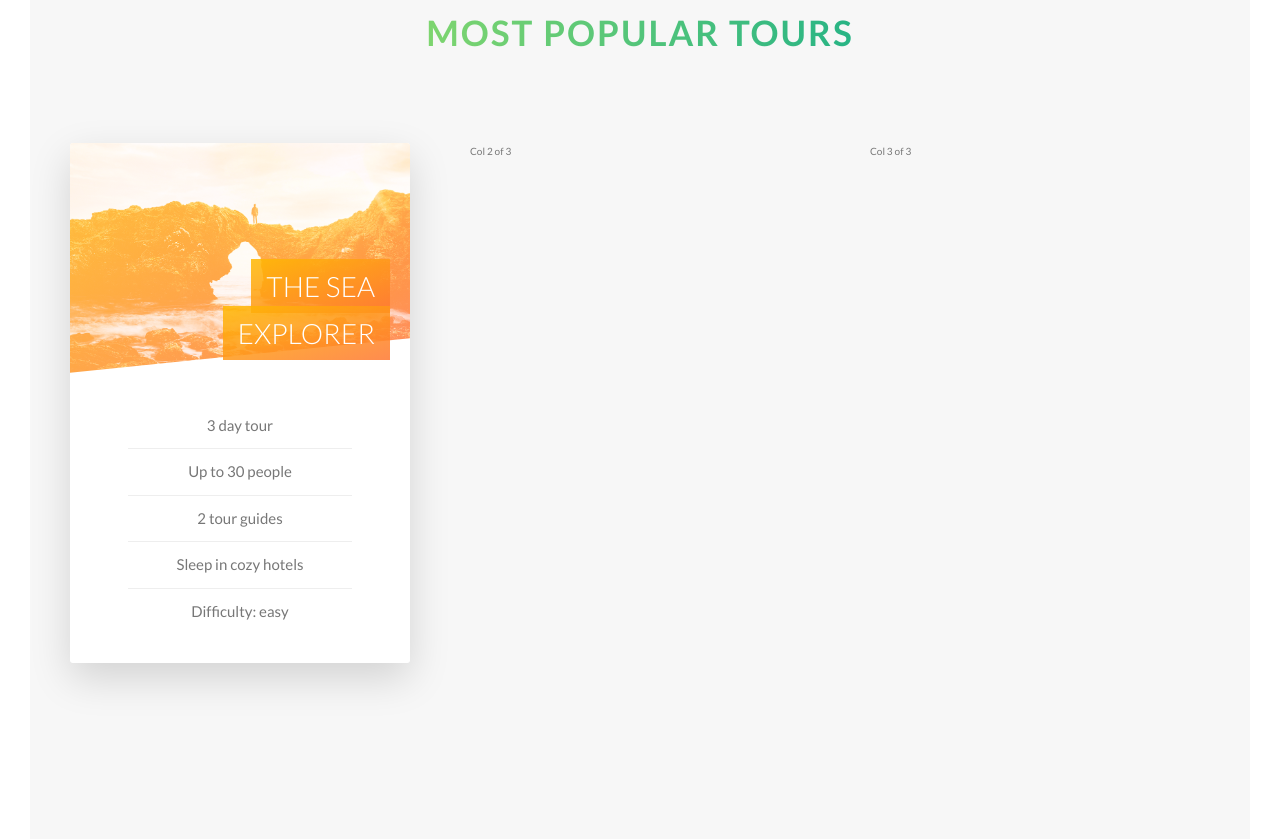
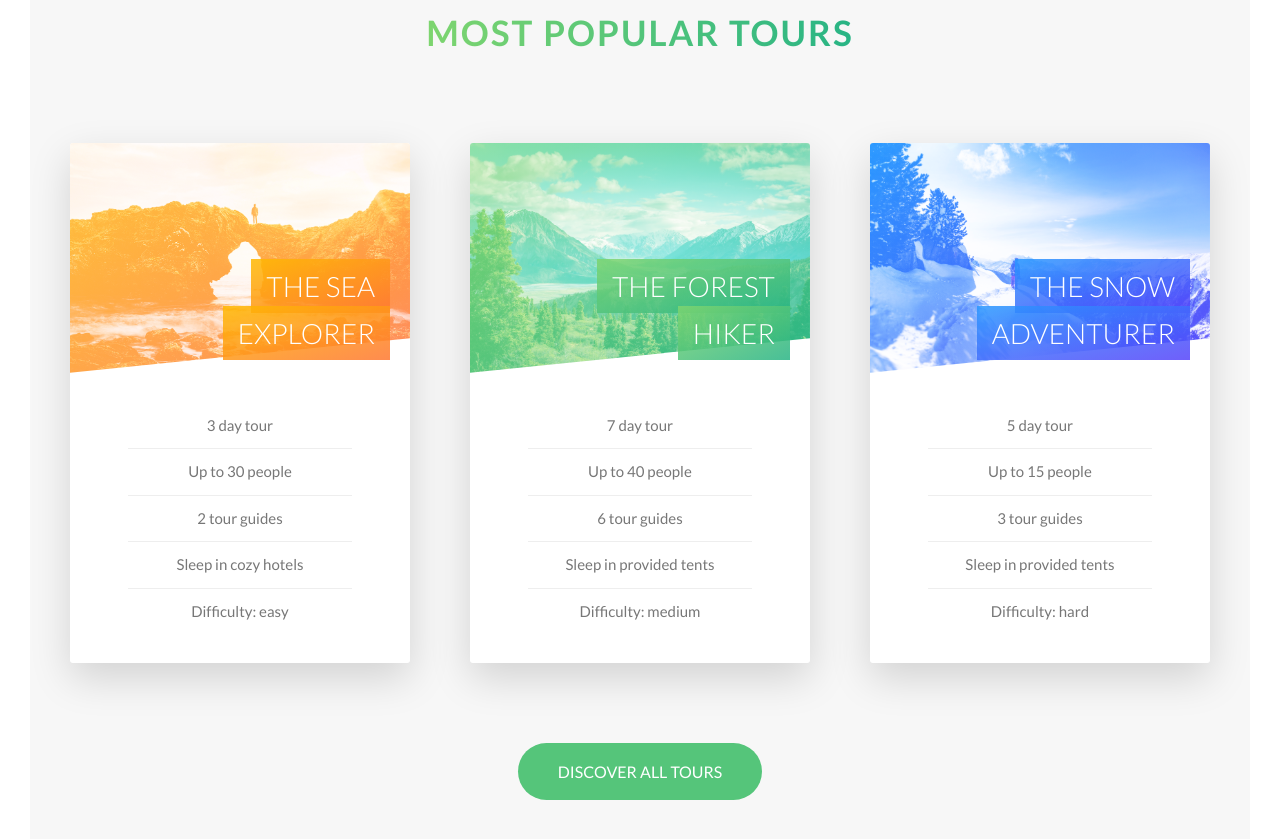
Before and after one commit to narcisabadea/Natours-Advanced-CSS-Course, a website: page index.html in a window 1280 px wide. Shown: the part 2343-3182 px from the top of the page. Drawn offline with Linux system fonts and the light colour scheme.

Commit message:
finished tours section

```diff
--- a/index.html
+++ b/index.html
@@ -156,13 +156,91 @@
                 </div>
               </div>
               <div class="card__side card__side--back card__side--back-1">
-                Back
+                <div class="card__cta">
+                  <div class="card__price-box">
+                    <p class="card__price-only">Only</p>
+                    <p class="card__price-value">$297</p>
+                  </div>
+
+                  <a href="#" class="btn btn--white">Book now!</a>
+                </div>
               </div>
             </div>
           </div>
-          <div class="col-1-of-3">Col 2 of 3</div>
-          <div class="col-1-of-3">Col 3 of 3</div>
+          <div class="col-1-of-3">
+            <div class="card">
+              <div class="card__side card__side--front">
+                <div class="card__picture card__picture--2">
+                  &nbsp;
+                </div>
+                <h4 class="card__heading">
+                  <span class='card__heading-span card__heading-span--2'>
+                    The forest hiker
+                  </span></h4>
+                <div class="card__details">
+                  <ul>
+                    <li>7 day tour</li>
+                    <li>Up to 40 people</li>
+                    <li>6 tour guides</li>
+                    <li>Sleep in provided tents</li>
+                    <li>Difficulty: medium</li>
+                  </ul>
+                </div>
+              </div>
+              <div class="card__side card__side--back card__side--back-2">
+                <div class="card__cta">
+                  <div class="card__price-box">
+                    <p class="card__price-only">Only</p>
+                    <p class="card__price-value">$497</p>
+                  </div>
+
+                  <a href="#" class="btn btn--white">Book now!</a>
+                </div>
+              </div>
+            </div>
+          </div>
+          <div class="col-1-of-3">
+
+            <div class="card">
+              <div class="card__side card__side--front">
+                <div class="card__picture card__picture--3">
+                  &nbsp;
+                </div>
+                <h4 class="card__heading">
+                  <span class='card__heading-span card__heading-span--3'>
+                    The snow adventurer
+                  </span></h4>
+                <div class="card__details">
+                  <ul>
+                    <li>5 day tour</li>
+                    <li>Up to 15 people</li>
+                    <li>3 tour guides</li>
+                    <li>Sleep in provided tents</li>
+                    <li>Difficulty: hard</li>
+                  </ul>
+                </div>
+              </div>
+              <div class="card__side card__side--back card__side--back-3">
+                <div class="card__cta">
+                  <div class="card__price-box">
+                    <p class="card__price-only">Only</p>
+                    <p class="card__price-value">$897</p>
+                  </div>
+                  <a href="#" class="btn btn--white">Book now!</a>
+                </div>
+              </div>
+            </div>
+
+          </div>
         </div>
+
+
+        <div class="u-center-text u-margin-top-big">
+
+        <a href='#' class='btn btn--green'>Discover all tours</a>
+
+        </div>
+
       </section>
     </main>
     <!-- <section class='grid-test'>
--- a/sass/abstracts/_variables.scss
+++ b/sass/abstracts/_variables.scss
@@ -6,7 +6,7 @@
 $color-secondary-light: #ffb900;
 $color-secondary-dark: #ff7730;
 
-$color-tertiary-ligth: #2998ff;
+$color-tertiary-light: #2998ff;
 $color-tertiary-dark: #5643fa;
 
 
--- a/sass/base/_utilities.scss
+++ b/sass/base/_utilities.scss
@@ -2,7 +2,8 @@
   &-center-text {
     text-align: center;
   }
-  &-margin-bottom{
+
+  &-margin-bottom {
     &-small {
       margin-bottom: 1.5rem;
     }
@@ -13,4 +14,10 @@
       margin-bottom: 8rem;
     }
   }
+
+  &-margin-top {
+    &-big {
+      margin-top: 8rem;
+    }
+  }
 }
--- a/sass/components/_button.scss
+++ b/sass/components/_button.scss
@@ -50,6 +50,15 @@
     }
   }
 
+  &--green {
+    background-color: $color-primary;
+    color: $color-white;
+
+    &::after {
+      background-color: $color-primary;
+    }
+  }
+
   &--animated {
     animation-name: moveInButton;
     animation-duration: 1s;
--- a/sass/components/_card.scss
+++ b/sass/components/_card.scss
@@ -32,6 +32,22 @@
           $color-secondary-dark
         );
       }
+
+      &-2 {
+        background-image: linear-gradient(
+          to right bottom,
+          $color-primary-light,
+          $color-primary-dark
+        );
+      }
+
+      &-3 {
+        background-image: linear-gradient(
+          to right bottom,
+          $color-tertiary-light,
+          $color-tertiary-dark
+        );
+      }
     }
   }
 
@@ -61,11 +77,23 @@
     }
 
     &--2 {
-      background-image: url(../img/nat-5.jpg);
+        background-image: linear-gradient(
+            to right bottom,
+            $color-primary-light,
+            $color-primary-dark
+          ),
+          url(../img/nat-6.jpg);
+        height: 23rem;
     }
 
     &--3 {
-      background-image: url(../img/nat-5.jpg);
+        background-image: linear-gradient(
+            to right bottom,
+            $color-tertiary-light,
+            $color-tertiary-dark
+          ),
+          url(../img/nat-7.jpg);
+        height: 23rem;
     }
   }
 
@@ -93,6 +121,22 @@
         rgba($color-secondary-dark, 0.85)
       );
     }
+
+    &--2 {
+        background-image: linear-gradient(
+          to right bottom,
+          rgba($color-primary-light, 0.85),
+          rgba($color-primary-dark, 0.85)
+        );
+      }
+
+      &--3 {
+        background-image: linear-gradient(
+          to right bottom,
+          rgba($color-tertiary-light, 0.85),
+          rgba($color-tertiary-dark, 0.85)
+        );
+      }
   }
 
   &__details {
@@ -115,4 +159,31 @@
       }
     }
   }
+
+  //BACK SIDE STYLING
+  &__cta {
+    position: absolute;
+    top: 50%;
+    left: 50%;
+    transform: translate(-50%, -50%);
+    width: 90%;
+    text-align: center;
+  }
+
+  &__price-box {
+    text-align: center;
+    margin-bottom: 8rem;
+    color: $color-white
+
+  }
+
+  &__price-only {
+      font-size: 1.4rem;
+      text-transform: uppercase;
+
+  }
+  &__price-value {
+      font-size: 6rem;
+      font-weight: 100;
+  }
 }
```
Also changed, not shown: css/style.css.
